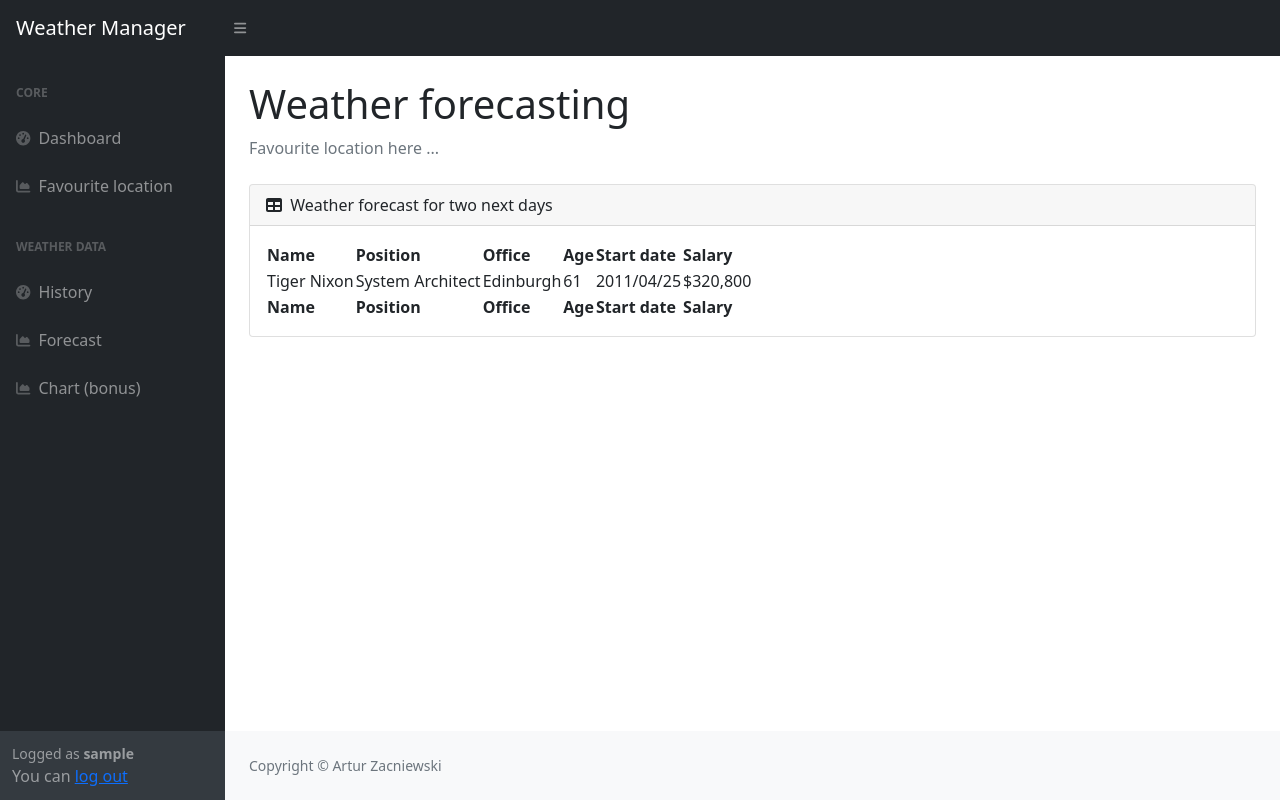
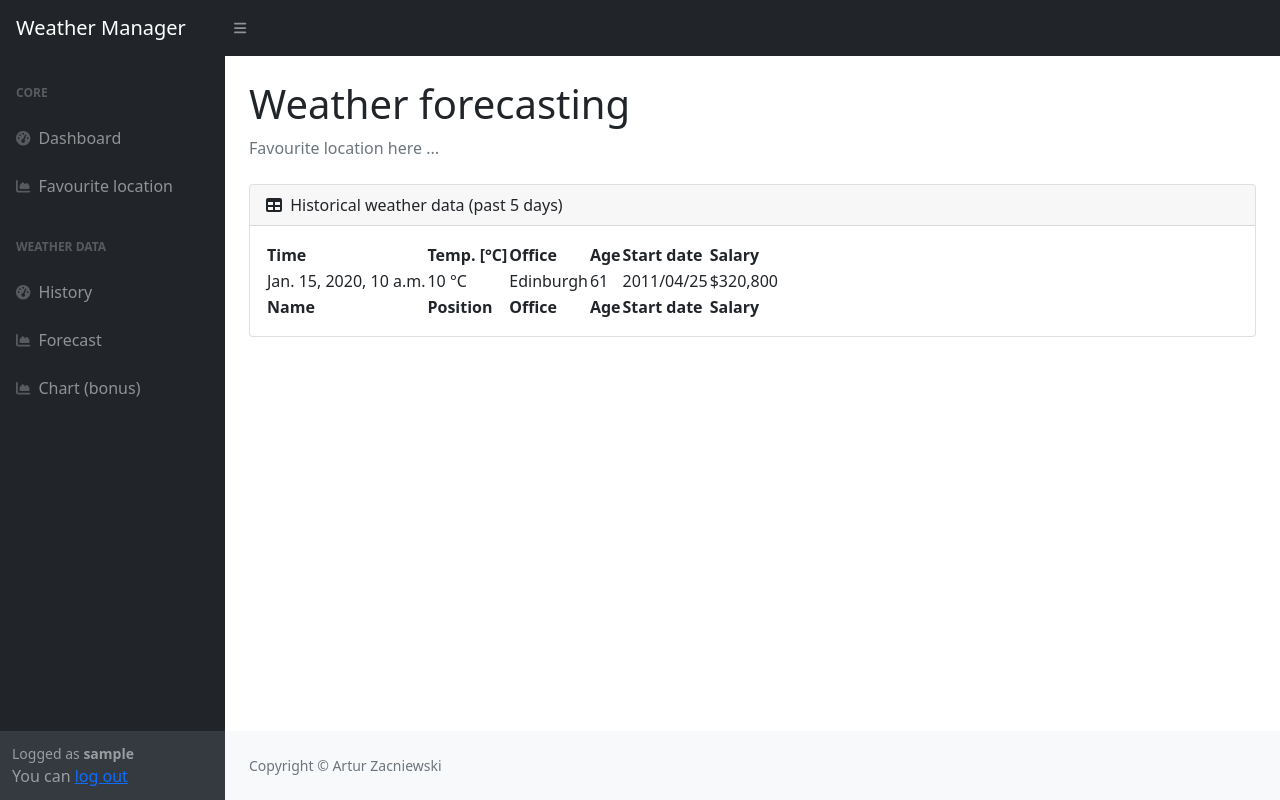
Before and after one commit to zacniewski/weather-manager, a Django app: page /historical-weather/ in a window 1280 px wide. Run offline with Django 4.2, Linux system fonts and the light colour scheme; a user stored in the database is signed in; tables that the repository leaves empty hold one stand-in row (values such as "Sample post"); a database or web service that is not in the repository returns one stand-in record (values such as "Sample title"); data that the repository does not hold is empty; some libraries are stand-ins or nearby versions.

Commit message:
Handling historical data from Weather API

```diff
--- a/templates/base.html
+++ b/templates/base.html
@@ -50,7 +50,7 @@
 
                             {% if request.user.is_authenticated %}
                                 <div class="sb-sidenav-menu-heading">Weather data</div>
-                                <a class="nav-link" href="{% url 'home' %}">
+                                <a class="nav-link" href="{% url 'historical_weather' %}">
                                     <div class="sb-nav-link-icon"><i class="fas fa-tachometer-alt"></i></div>
                                     History
                                 </a>
--- a/templates/weather/historical-weather.html
+++ b/templates/weather/historical-weather.html
@@ -12,14 +12,14 @@
             <div class="card mb-4">
                 <div class="card-header">
                     <i class="fas fa-table me-1"></i>
-                    Weather forecast for two next days
+                    Historical weather data (past 5 days)
                 </div>
                 <div class="card-body">
                     <table id="datatablesSimple">
                         <thead>
                             <tr>
-                                <th>Name</th>
-                                <th>Position</th>
+                                <th>Time</th>
+                                <th>Temp. [&deg;C]</th>
                                 <th>Office</th>
                                 <th>Age</th>
                                 <th>Start date</th>
@@ -37,14 +37,16 @@
                             </tr>
                         </tfoot>
                         <tbody>
+                            {% for item in historical_weather_data.forecast.forecastday.0.hour %}
                             <tr>
-                                <td>Tiger Nixon</td>
-                                <td>System Architect</td>
+                                <td>{{ item.time }}</td>
+                                <td>{{ item.temp_c }} &deg;C</td>
                                 <td>Edinburgh</td>
                                 <td>61</td>
                                 <td>2011/04/25</td>
                                 <td>$320,800</td>
                             </tr>
+                        {% endfor %}
 
                         </tbody>
                     </table>
--- a/weather/views.py
+++ b/weather/views.py
@@ -60,12 +60,18 @@ def forecast_weather(request):
 @login_required
 def historical_weather(request):
     query = request.GET.get("weather_query")
-    historical_weather_api_url = f"http://api.weatherapi.com/v1/history.json"
+    historical_weather_api_url = f"https://api.weatherapi.com/v1/history.json"
     # dobrać się do 5 ostatnich dni i je zapisać w JSONie!!!!
-    historical_weather_api_url += f"?key={wak}&q={query}&dt=2022-11-06"
+    if query:
+        historical_weather_api_url += f"?key={wak}&q={query}&dt=2022-11-06"
+    else:
+        historical_weather_api_url += f"?key={wak}&q={default_location}&dt=2022-11-06"
     response_historical = requests.get(historical_weather_api_url)
     return render(
         request,
         "weather/historical-weather.html",
-        {"forecast_weather": response_historical.json(), "query": query},
+        {
+            "historical_weather_data": response_historical.json(),
+            "query": query
+        },
     )
```
